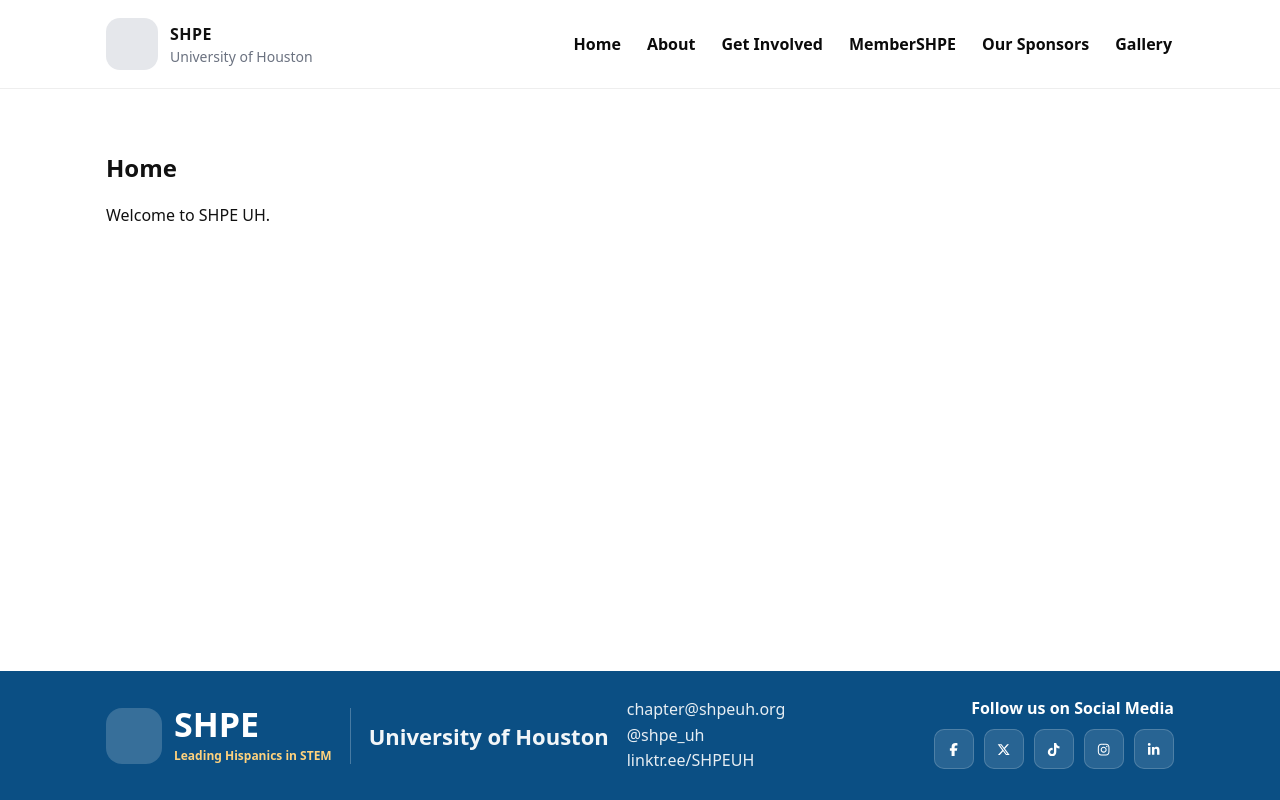
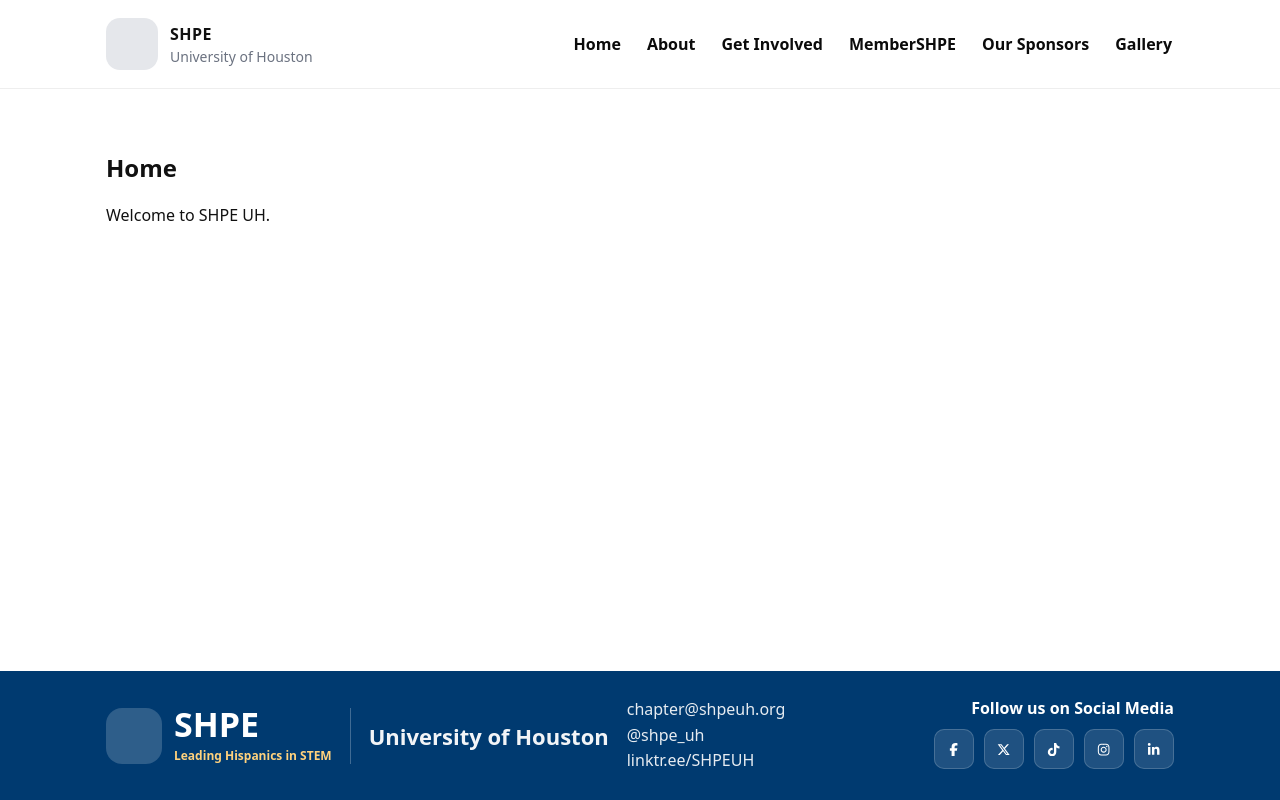
Before and after one commit to aarlopez5/shpe-uh-website, a React (Vite) app in the folder frontend/: page / in a window 1280 px wide. Built offline with nearby package versions, Linux system fonts and the light colour scheme.

Commit message:
Redid the color for the footer

```diff
--- a/frontend/src/styles.css
+++ b/frontend/src/styles.css
@@ -1,5 +1,5 @@
 :root{
-  --blue:#0b4f84;      /* deep footer blue */
+  --blue:#003A70;      /* deep footer blue */
   --navText:#0b0b0b;
   --muted:#6b7280;
   --card:#0e5e99;
```
